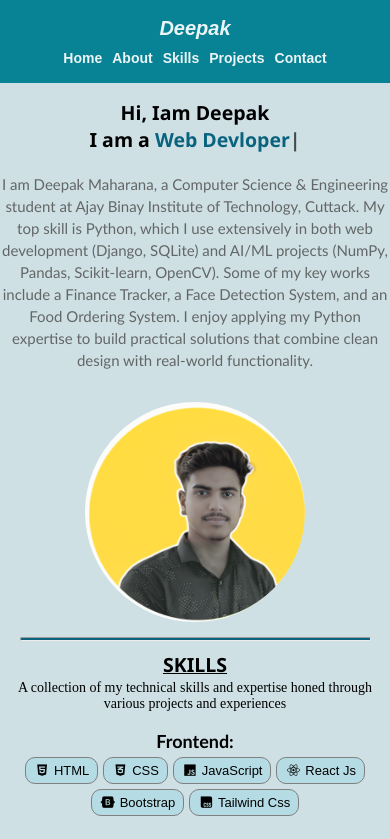
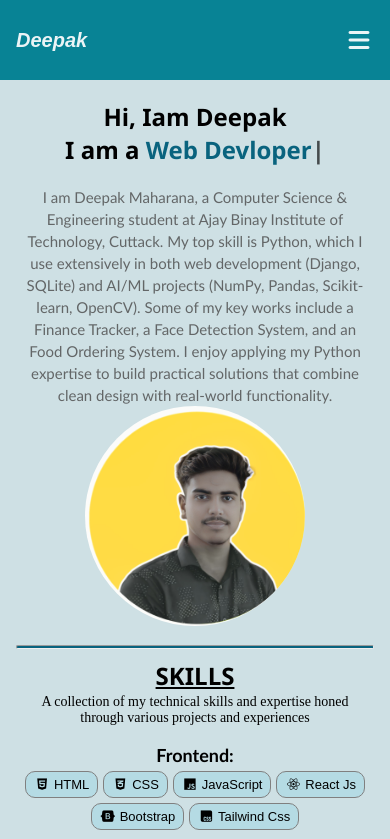
Before and after one commit to deepakmaharana278/Portfolio-SPCL-PVT.LTD-, a plain HTML site: page index.html in a window 390 px wide. Shown: the top 839 px of the page. Drawn offline with nearby package versions, Linux system fonts and the light colour scheme.

Commit message:
add bars for better responsive

```diff
--- a/index.html
+++ b/index.html
@@ -1,17 +1,19 @@
-<!DOCTYPE html>
+<!doctype html>
 <html lang="en">
 
 <head>
   <meta charset="UTF-8" />
   <title>Deepak Maharana</title>
-  <meta name="viewport" content="width=device-width, initial-scale=1.0">
+  <meta name="viewport" content="width=device-width, initial-scale=1.0" />
   <link rel="stylesheet" href="style.css" />
   <link rel="stylesheet" href="https://cdnjs.cloudflare.com/ajax/libs/font-awesome/7.0.1/css/all.min.css" integrity="sha512-2SwdPD6INVrV/lHTZbO2nodKhrnDdJK9/kg2XD1r9uGqPo1cUbujc+IYdlYdEErWNu69gVcYgdxlmVmzTWnetw==" crossorigin="anonymous" referrerpolicy="no-referrer" />
 </head>
 
 <body>
   <nav class="nav">
+    <div class="nav-logo">
       <h2>Deepak</h2>
+    </div>
     <div class="nav-item">
       <a href="#">Home</a>
       <a href="#about">About</a>
@@ -19,27 +21,32 @@
       <a href="#project">Projects</a>
       <a href="#contact">Contact</a>
     </div>
+    <i class="fa-solid fa-bars menu-icon"></i>
   </nav>
 
+  <div class="full-body-content">
     <section id="about" class="about">
       <div class="left">
         <h4>Hi, Iam <span>Deepak</span></h4>
         <h4>I am a <span id="element"></span></h4>
-      <p>I am Deepak Maharana, a Computer Science & Engineering student at Ajay Binay Institute of Technology, Cuttack. My top skill is Python, which I use extensively in both web development (Django, SQLite) and AI/ML projects (NumPy, Pandas, Scikit-learn, OpenCV). Some of my key works include a Finance Tracker, a Face Detection System, and an Food Ordering System. I enjoy applying my Python expertise to build practical solutions that combine clean design with real-world functionality.
+        <p>
+          I am Deepak Maharana, a Computer Science & Engineering student at Ajay Binay Institute of Technology, Cuttack. My top skill is Python, which I use extensively in both web development
+          (Django, SQLite) and AI/ML projects (NumPy, Pandas, Scikit-learn, OpenCV). Some of my key works include a Finance Tracker, a Face Detection System, and an Food Ordering System. I enjoy
+          applying my Python expertise to build practical solutions that combine clean design with real-world functionality.
         </p>
       </div>
       <div class="right">
-      <img src="DeepakProfile.jpg" alt="Profile-image">
+        <img src="DeepakProfile.jpg" alt="Profile-image" />
       </div>
     </section>
-  <hr>
+    <hr />
 
     <section id="skill" class="skill">
       <h4>SKILLS</h4>
-    <P>A collection of my technical skills and expertise honed through various projects and experiences</P>
+      <p>A collection of my technical skills and expertise honed through various projects and experiences</p>
       <div class="skill-section">
         <div class="skill-item">
-      <h4>Frontend: </h4>
+          <h4>Frontend:</h4>
           <button><i class="fa-brands fa-html5"></i> HTML</button>
           <button><i class="fa-brands fa-css3-alt"></i> CSS</button>
           <button><i class="fa-brands fa-js"></i> JavaScript</button>
@@ -48,7 +55,7 @@
           <button><i class="fa-brands fa-css"></i> Tailwind Css</button>
         </div>
         <div class="skill-item">
-      <h4>Backend: </h4>
+          <h4>Backend:</h4>
           <button><i class="fa-brands fa-python"></i> Python</button>
           <button><i class="fa-solid fa-d"></i> Django</button>
           <button><i class="fa-solid fa-database"></i> SQL lite</button>
@@ -56,14 +63,14 @@
           <button><i class="fa-solid fa-leaf"></i> Mongo DB</button>
         </div>
         <div class="skill-item">
-      <h4>Language: </h4>
+          <h4>Language:</h4>
           <button><i class="fa-brands fa-python"></i> Python</button>
           <button><i class="fa-brands fa-js"></i> JavaScript</button>
           <button><i class="fa-brands fa-java"></i> Java</button>
           <button><i class="fa-solid fa-database"></i> MySQL</button>
         </div>
         <div class="skill-item">
-      <h4>Tools: </h4>
+          <h4>Tools:</h4>
           <button><i class="fa-brands fa-git-alt"></i> Git</button>
           <button><i class="fa-brands fa-github"></i> GitHub</button>
           <button><i class="fa-solid fa-compass"></i> Postman</button>
@@ -73,7 +80,7 @@
         </div>
       </div>
     </section>
-  <hr>
+    <hr />
 
     <section id="project" class="project">
       <h4>PROJECTS</h4>
@@ -115,7 +122,7 @@
         </div>
       </div>
     </section>
-  <hr>
+    <hr />
 
     <section id="contact" class="contact">
       <div class="contact-card">
@@ -136,7 +143,7 @@
         </form>
       </div>
     </section>
-
+  </div>
 
   <footer>
     <a href="https://www.linkedin.com/in/deepak-maharana-3a7728325"><i class="fa-brands fa-linkedin"></i></a>
@@ -144,9 +151,8 @@
     <a href="https://www.instagram.com/_deepak_278?igsh=MTR4Mnp6Ym5vdm12"><i class="fa-brands fa-instagram"></i></a>
     <p>© 2026 Deepak Maharana. All rights reserved.</p>
   </footer>
-
+</body>
 <script src="https://unpkg.com/typed.js@3.0.0/dist/typed.umd.js"></script>
 <script src="scripts.js"></script>
-</body>
 
 </html>
--- a/scripts.js
+++ b/scripts.js
@@ -36,3 +36,14 @@ form.addEventListener("submit", (e) => {
   msg.style.color = "green";
   form.reset();
 });
+
+const menuIcon = document.querySelector(".menu-icon");
+const navItem = document.querySelector(".nav-item");
+
+menuIcon.addEventListener("click", () => {
+  navItem.classList.toggle("active");
+});
+
+navItem.addEventListener("click", () => {
+  navItem.classList.remove("active");
+});
--- a/style.css
+++ b/style.css
@@ -4,13 +4,14 @@
 }
 body {
   background-color: #cee0e4;
+  width: 100%;
 }
 nav {
+  height: 60px;
   background-color: #088395;
   display: flex;
   align-items: center;
   justify-content: space-around;
-  padding: 17px;
   position: sticky;
   top: 0;
 }
@@ -20,12 +21,21 @@ nav h2 {
   font-family: sans-serif;
 }
 
+.nav-item {
+  display: flex;
+  align-items: center;
+  font-weight: bold;
+  gap: 2vw;
+}
+
 .nav-item a {
   text-decoration: none;
-  margin-left: 15px;
   color: #ebf4f6;
   font-family: Arial, Helvetica, sans-serif;
-  font-weight: bold;
+}
+.nav i {
+  font-size: 1.26vw;
+  display: none;
 }
 .nav-item a:hover {
   color: #92a3a7;
@@ -35,12 +45,16 @@ nav h2 {
   height: calc(100% - 100px);
   width: 100%;
   display: flex;
+  padding: 5vw 0;
 }
 
 .left {
   height: 100%;
   width: 45%;
-  padding: 5vw 4vw;
+}
+
+.full-body-content {
+  padding: 0 4vw;
 }
 
 .left h4 {
@@ -63,7 +77,6 @@ nav h2 {
 .right {
   height: 100%;
   width: 55%;
-  padding: 5vw 4vw;
   display: flex;
   justify-content: center;
 }
@@ -75,7 +88,6 @@ nav h2 {
   animation: fadeUp 0.7s ease;
 }
 hr {
-  margin: 0 5vw 0 5vw;
   height: 2px;
   border-radius: 20px;
   background-color: #09637e;
@@ -90,11 +102,11 @@ hr {
   margin-top: 10px;
   text-align: center;
   font-size: 2vw;
-  font-family:'Segoe UI', Tahoma, Geneva, Verdana, sans-serif;
+  font-family: "Segoe UI", Tahoma, Geneva, Verdana, sans-serif;
   text-decoration: underline;
 }
 
-.skill p{
+.skill p {
   margin-top: 2px;
   text-align: center;
 }
@@ -126,7 +138,7 @@ hr {
   margin-top: 15px;
   text-align: center;
   font-size: 2vw;
-  font-family: 'Segoe UI', Tahoma, Geneva, Verdana, sans-serif;
+  font-family: "Segoe UI", Tahoma, Geneva, Verdana, sans-serif;
   text-decoration: underline;
 }
 .project-name {
@@ -135,7 +147,7 @@ hr {
   flex-wrap: wrap;
   margin-bottom: 3vw;
 }
-.project-name div{
+.project-name div {
   margin-top: 2vh;
   height: 200px;
   width: 300px;
@@ -147,24 +159,34 @@ hr {
   animation: fadeUp 0.7s ease;
 }
 
-.project-name div:hover{
-   box-shadow: 5px 5px 5px rgb(46, 45, 45);
+.project-name div:hover {
+  box-shadow: 5px 5px 5px rgb(46, 45, 45);
 }
 
-
-.project-name div h5{
+.project-name div h5 {
   font-size: 20px;
   font-weight: bold;
-  font-family: 'Lucida Sans', 'Lucida Sans Regular', 'Lucida Grande', 'Lucida Sans Unicode', Geneva, Verdana, sans-serif;
+  font-family: "Lucida Sans", "Lucida Sans Regular", "Lucida Grande", "Lucida Sans Unicode", Geneva, Verdana, sans-serif;
   color: #1d1f1f;
 }
-.project-name div p{
+.project-name div p {
   margin: 16px 0 16px 0;
-  font-family: system-ui, -apple-system, BlinkMacSystemFont, 'Segoe UI', Roboto, Oxygen, Ubuntu, Cantarell, 'Open Sans', 'Helvetica Neue', sans-serif;
+  font-family:
+    system-ui,
+    -apple-system,
+    BlinkMacSystemFont,
+    "Segoe UI",
+    Roboto,
+    Oxygen,
+    Ubuntu,
+    Cantarell,
+    "Open Sans",
+    "Helvetica Neue",
+    sans-serif;
   font-size: small;
   line-height: 20px;
 }
-.project-name div a{
+.project-name div a {
   text-decoration: none;
   background-color: #70cfdd;
   padding: 5px 6px;
@@ -172,11 +194,11 @@ hr {
   border: 1px solid gray;
   color: #1d1f1f;
   font-size: small;
-  font-family: 'Trebuchet MS', 'Lucida Sans Unicode', 'Lucida Grande', 'Lucida Sans', Arial, sans-serif;
+  font-family: "Trebuchet MS", "Lucida Sans Unicode", "Lucida Grande", "Lucida Sans", Arial, sans-serif;
   font-weight: bold;
 }
 
-.project-name div a:hover{
+.project-name div a:hover {
   background-color: #84d4e0;
 }
 
@@ -250,7 +272,7 @@ hr {
 }
 
 .contact-card button:hover {
- background-color: #42a1be;
+  background-color: #42a1be;
 }
 
 @keyframes fadeUp {
@@ -264,31 +286,27 @@ hr {
   }
 }
 
-footer{
+footer {
   background-color: #088395;
   padding: 2vw;
   color: white;
   text-align: center;
 }
-footer a{
+footer a {
   font-size: 25px;
   color: white;
   margin-right: 20px;
 }
-footer a:hover{
+footer a:hover {
   color: #8bd7e3;
 }
-footer p{
+footer p {
   margin-top: 5px;
-  font-family: 'Gill Sans', 'Gill Sans MT', Calibri, 'Trebuchet MS', sans-serif;
+  font-family: "Gill Sans", "Gill Sans MT", Calibri, "Trebuchet MS", sans-serif;
 }
-
 @media (max-width: 1024px) {
-
   nav {
-    flex-direction: column;
-    gap: 10px;
-    text-align: center;
+    padding: 10px 20px;
   }
 
   .about {
@@ -299,12 +317,11 @@ footer p{
   .left,
   .right {
     width: 100%;
-    padding: 4vw;
     text-align: center;
   }
 
   .left h4 {
-    font-size: 3vw;
+    font-size: 26px;
   }
 
   .right img {
@@ -314,7 +331,7 @@ footer p{
 
   .skill h4,
   .project h4 {
-    font-size: 3vw;
+    font-size: 28px;
   }
 
   .skill-item {
@@ -327,29 +344,48 @@ footer p{
     width: 260px;
     height: auto;
   }
-
 }
-
 @media (max-width: 768px) {
+  nav {
+    padding: 10px 16px;
+    justify-content: space-between;
+  }
 
   nav h2 {
     font-size: 20px;
   }
 
+  .nav i {
+    display: block;
+    font-size: 24px;
+    cursor: pointer;
+    color: #ebf4f6;
+  }
+
   .nav-item {
+    position: absolute;
+    top: 60px;
+    left: 0;
+    width: 100%;
+    background-color: #088395;
+    flex-direction: column;
+    align-items: center;
+    gap: 15px;
+    padding: 20px 0;
+    display: none;
+  }
+
+  .nav-item.active {
     display: flex;
-    flex-wrap: wrap;
-    justify-content: center;
-    gap: 10px;
   }
 
   .nav-item a {
-    margin: 0;
-    font-size: 14px;
+    font-size: 16px;
   }
 
+
   .left h4 {
-    font-size: 5vw;
+    font-size: 24px;
   }
 
   .left p {
@@ -362,9 +398,10 @@ footer p{
     height: 220px;
   }
 
+
   .skill h4,
   .project h4 {
-    font-size: 5vw;
+    font-size: 24px;
   }
 
   .skill p {
```
Lines whose indentation alone changed are shown as unchanged.
